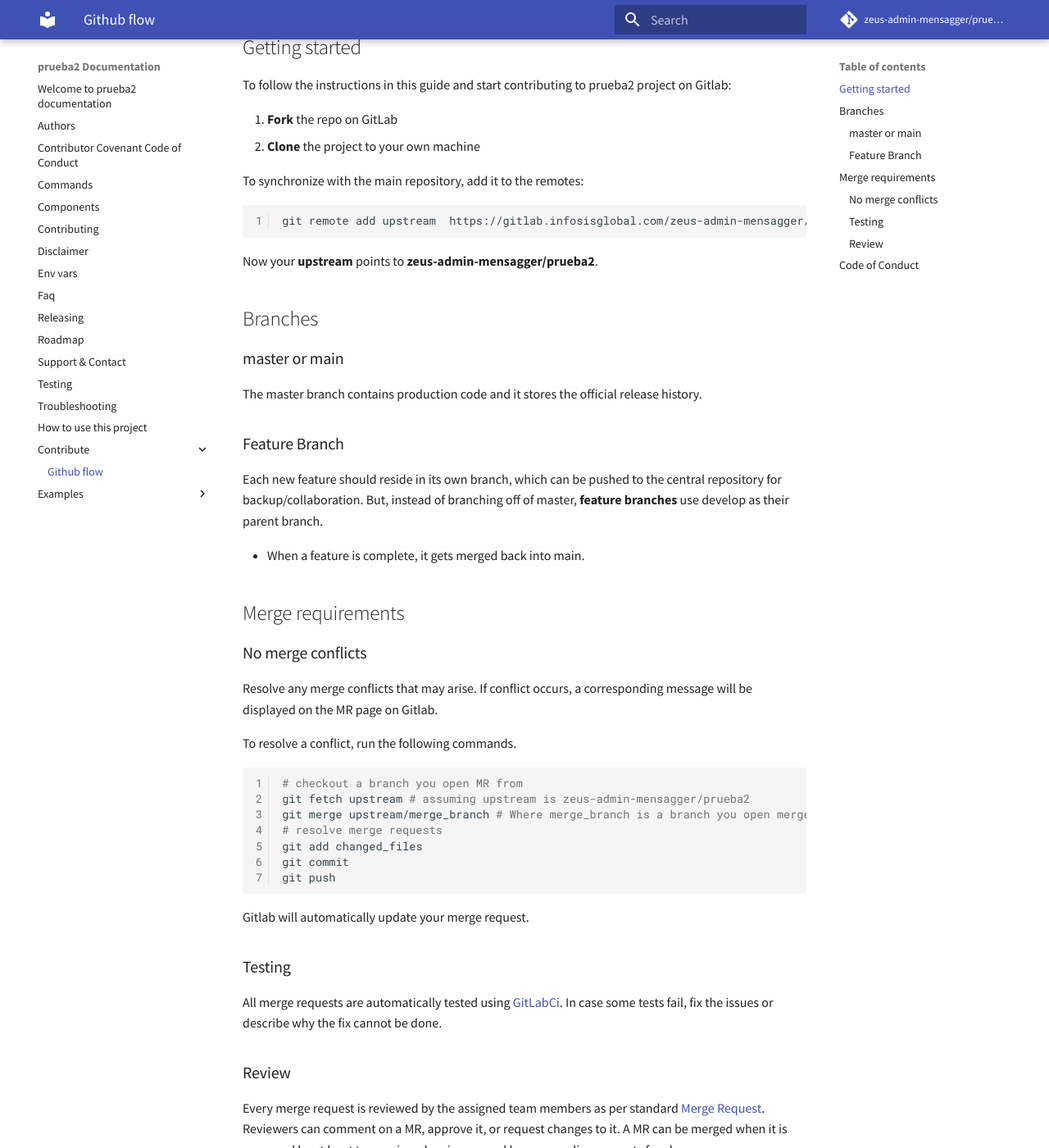
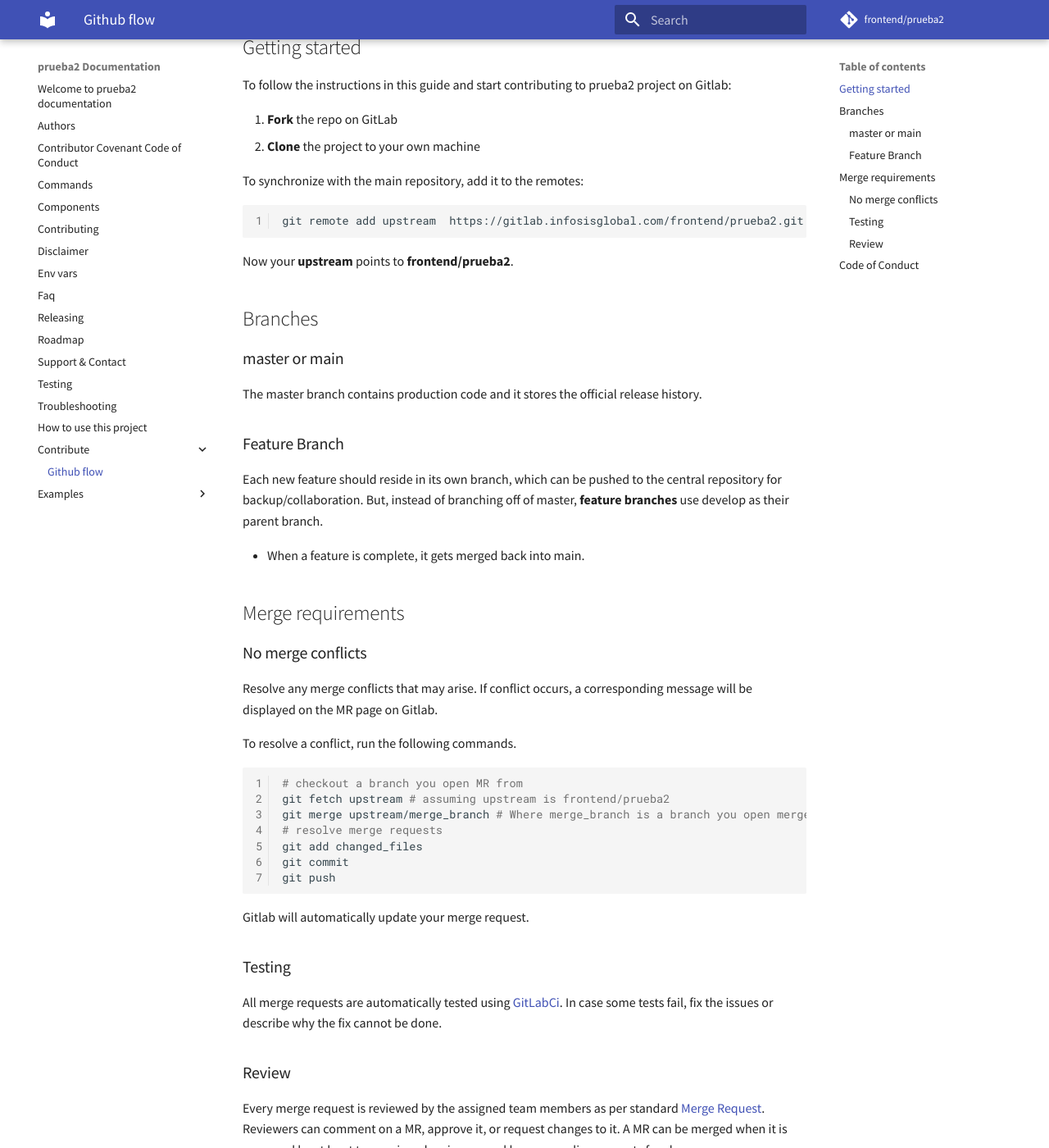
Before and after one commit to facu1995/prueba2, an MkDocs documentation site: the page built from docs/contribute/github-flow.md, in a window 1280 px wide and 1400 px high, scrolled down 549 px. Shown: the whole window at 82% size. Built offline with MkDocs 1.6.1 and Material for MkDocs 9.7.7, drawn with Linux system fonts in a browser that asks for light colours.

Commit message:
fix : GROUP frontend

````diff
--- a/.gitlab-ci.yml
+++ b/.gitlab-ci.yml
@@ -1,4 +1,4 @@
 include:
   - project: 'devops/deployments'
     ref: master
-    file: '/templates/zeus-admin-mensagger/prueba2.yml'
+    file: '/templates/frontend/prueba2.yml'
--- a/Taskfile.yml
+++ b/Taskfile.yml
@@ -34,8 +34,8 @@
 
 vars:
   PROJECT_NAME: prueba2
-  GROUP_NAME: zeus-admin-mensagger
-  ORGANIZATION: zeus-admin-mensagger
+  GROUP_NAME: frontend
+  ORGANIZATION: frontend
   DOCKER_PLATFORM: linux/amd64
   REVIEWERS: lmayta
   PYTHON_VERSION: 3.11.2
--- a/docs/contribute/github-flow.md
+++ b/docs/contribute/github-flow.md
@@ -8,7 +8,7 @@
 <!-- Include: ./../disclaimer.md -->
 <!-- Include: ac:toc -->
 
-To contribute to prueba2 project on [GitLab](https://gitlab.infosisglobal.com/zeus-admin-mensagger/prueba2), We use [GitHub Flow](https://githubflow.github.io/), it means that you should branch from the main repository and contribute back by making [merge_requests](https://gitlab.infosisglobal.com/zeus-admin-mensagger/prueba2/-/merge_requests).
+To contribute to prueba2 project on [GitLab](https://gitlab.infosisglobal.com/frontend/prueba2), We use [GitHub Flow](https://githubflow.github.io/), it means that you should branch from the main repository and contribute back by making [merge_requests](https://gitlab.infosisglobal.com/frontend/prueba2/-/merge_requests).
 
 GitHub Flow is very lightweight (especially compared to GitFlow). This workflow uses only two kinds of branches:
 
@@ -31,10 +31,10 @@
 To synchronize with the main repository, add it to the remotes:
 
 ```bash
-git remote add upstream  https://gitlab.infosisglobal.com/zeus-admin-mensagger/prueba2.git
+git remote add upstream  https://gitlab.infosisglobal.com/frontend/prueba2.git
 ```
 
-Now your **upstream** points to **zeus-admin-mensagger/prueba2**.
+Now your **upstream** points to **frontend/prueba2**.
 
 ## Branches
 
@@ -58,7 +58,7 @@
 
 ```bash
 # checkout a branch you open MR from
-git fetch upstream # assuming upstream is zeus-admin-mensagger/prueba2
+git fetch upstream # assuming upstream is frontend/prueba2
 git merge upstream/merge_branch # Where merge_branch is a branch you open merge request against.
 # resolve merge requests
 git add changed_files
--- a/mkdocs.yml
+++ b/mkdocs.yml
@@ -15,8 +15,8 @@
   font:
     text: "Source Sans Pro"
 
-repo_name: 'zeus-admin-mensagger/prueba2'
-repo_url: 'https://gitlab.infosisglobal.com/zeus-admin-mensagger/prueba2'
+repo_name: 'frontend/prueba2'
+repo_url: 'https://gitlab.infosisglobal.com/frontend/prueba2'
 copyright: 'Copyright © 2021 <a href="https://infosisglobal.com">infosisglobal</a>'
 
 google_analytics:
--- a/package.json
+++ b/package.json
@@ -4,7 +4,7 @@
   "version": "0.0.0",
   "type": "module",
   "scripts": {
-    "prepare": "test -d .git || git init && husky init",
+    "prepare": "husky",
     "dev": "concurrently \"nodemon --esm src/server/index.ts\" \"vite --open\"",
     "server": "nodemon --esm src/server/index.ts",
     "build": "vite build && webpack",
````
Also changed, not shown: docs/contributing.md (+5 -5 lines), docs/roadmap.md (+1 -1 lines), 8 other files.
